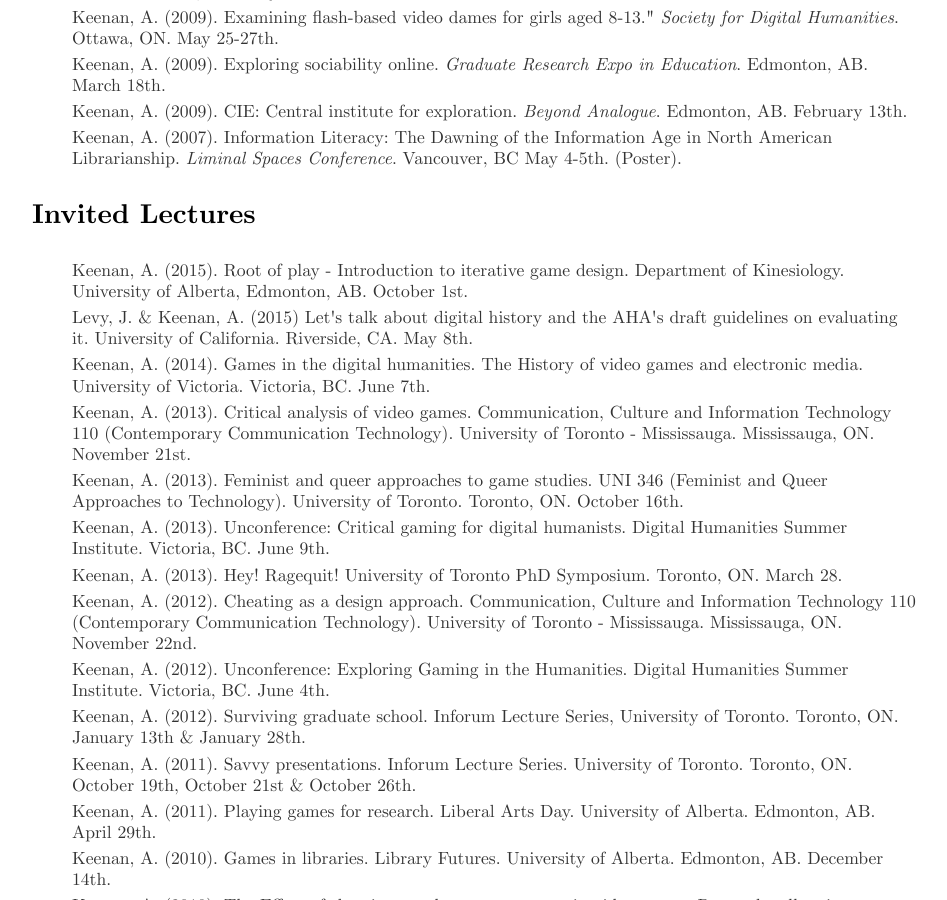
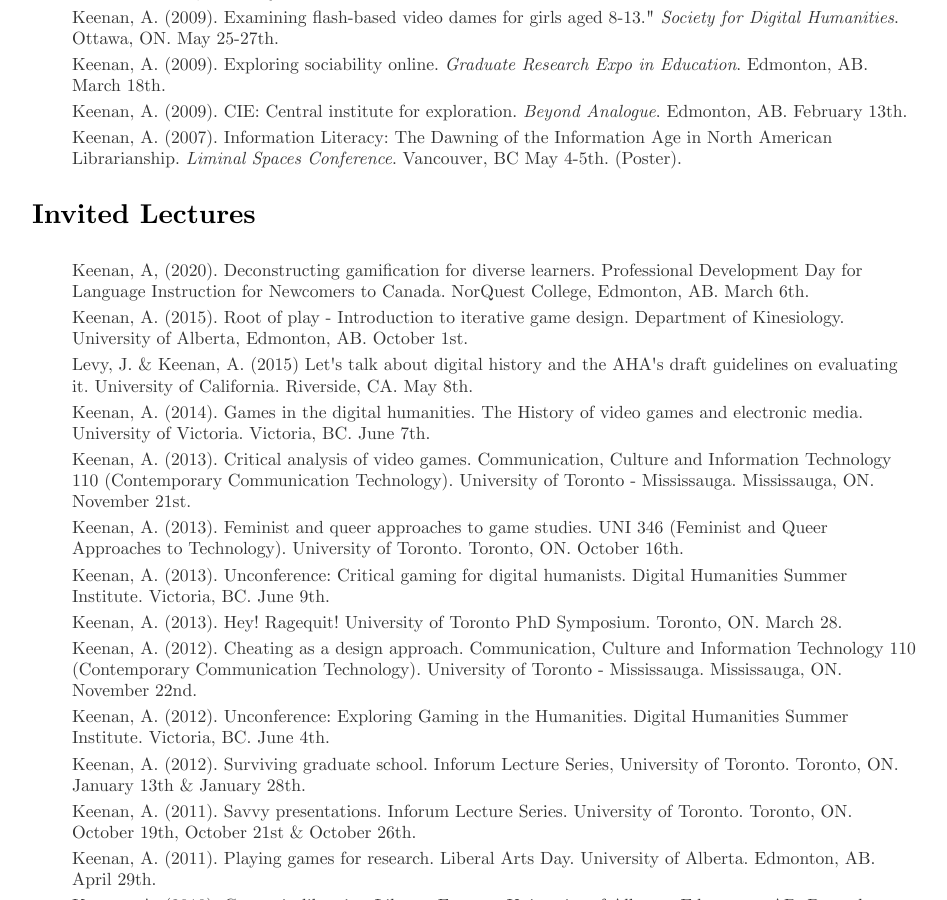
Before and after one commit to bigrube77/bigrube77.github.io, a Jekyll site: the page built from cv/index.html, in a window 1280 px wide and 900 px high, scrolled down 7631 px. Shown: the whole window, without its empty margins (160-1107 px from the left). Built offline with Jekyll 4.4.1, drawn with Linux system fonts in a browser that asks for light colours.

Commit message:
Update index.html
guest lec

```diff
--- a/cv/index.html
+++ b/cv/index.html
@@ -405,6 +405,8 @@
 
 <ul>
 
+<li> Keenan, A, (2020). Deconstructing gamification for diverse learners. Professional Development Day for Language Instruction for Newcomers to Canada. NorQuest College, Edmonton, AB. March 6th.
+
 <li> Keenan, A. (2015). Root of play - Introduction to iterative game design. Department of
 Kinesiology. University of Alberta, Edmonton, AB. October 1st.
 
```
